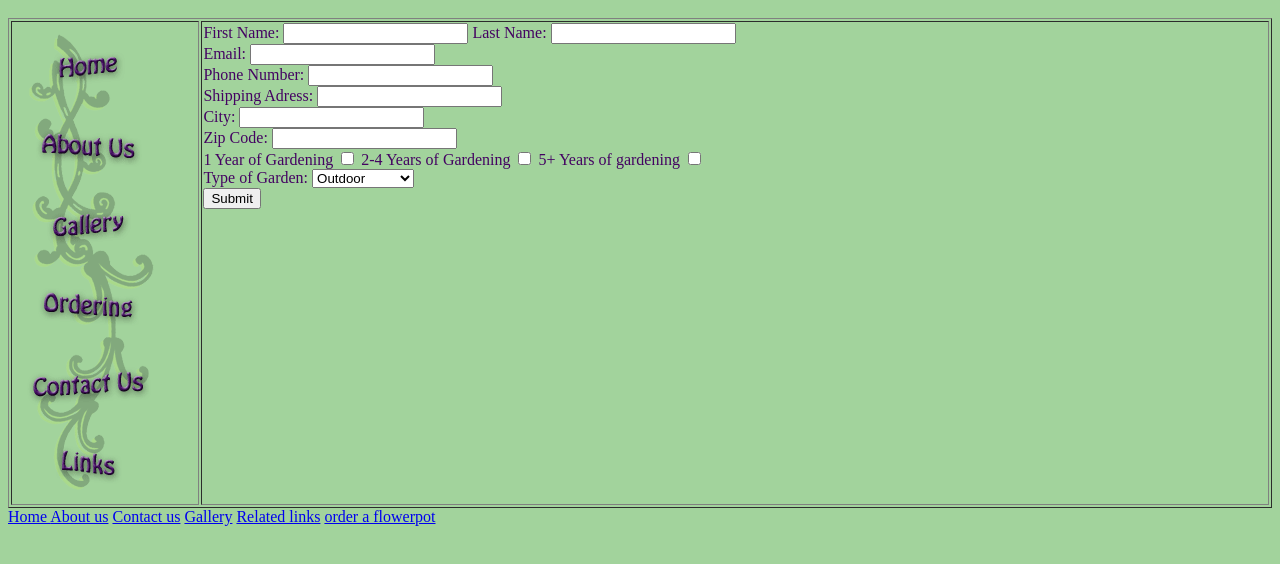
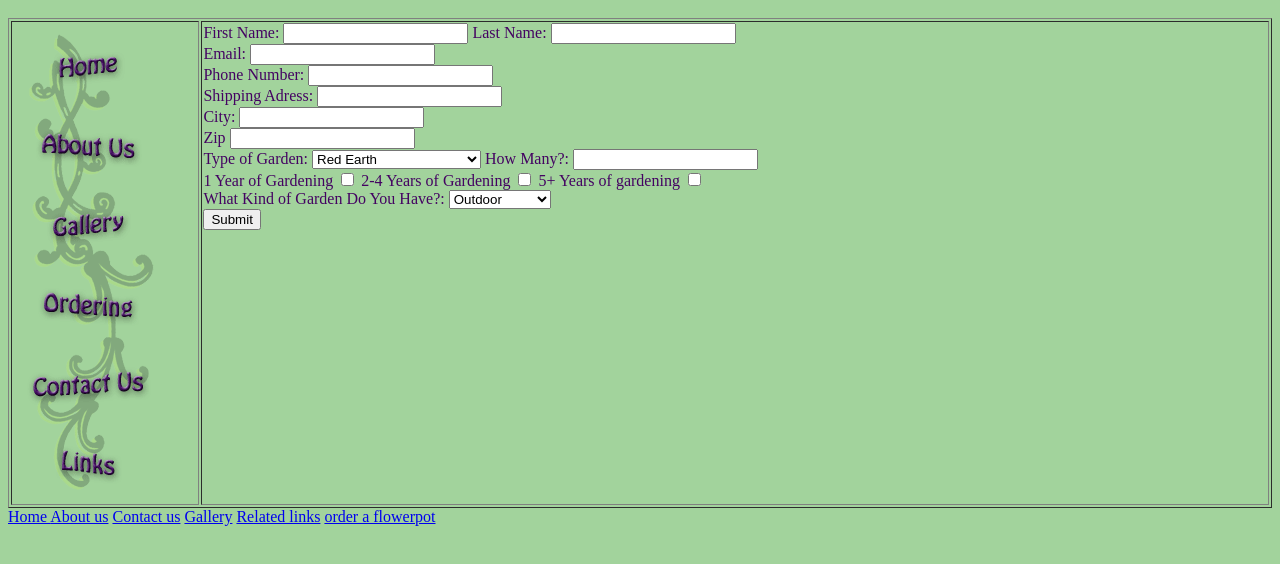
Before and after one commit to jacobnewcomb06/flowerpot, a plain HTML site: page order.htm in a window 1280 px wide. Shown: the part 48-612 px from the top of the page. Drawn offline with Linux system fonts and the light colour scheme.

Commit message:
Add files via upload

```diff
--- a/order.htm
+++ b/order.htm
@@ -62,9 +62,24 @@
                 <input id="city" type="text" name="city" required>
                 <br>
 
-                <label for="zip">Zip Code:</label>
+                <label for="zip">Zip</label>
                 <input id="zip" type="number" name="zip" required>
                 <br>
+
+                <label for"garden">Type of Garden:</label>
+                <select name="types of gardens">
+                  <option value="red earth">Red Earth</option>
+                  <option value="night sky">Night Sky</option>
+                  <option value="country planter">Country Planter</option>
+                  <option value="chinese clay flower pot">Chinese Clay Flower Pot</option>
+                  <option value="italian erracotta">Italian Terracottaher</option>
+                  <option value="carved Ttrracotta">Carved Terracotta</option>
+                  <option value="classic clay">Classic Clay</option>
+                  </select>
+
+                  <label for="amount">How Many?:</label>
+                <input id="amount" type="number" name="amount" required>
+                  <br>
 
                 <label for="first year"> 1 Year of Gardening</label>
                 <input type="checkbox" name="first year" value="Gardening">
@@ -76,7 +91,7 @@
                 <input type="checkbox" name="5+ years" value="Gardening">
                 <br>
 
-                  <label for"garden">Type of Garden:</label>
+                  <label for"garden">What Kind of Garden Do You Have?:</label>
                 <select name="types of gardens">
                   <option value="outdoor">Outdoor</option>
                   <option value="indoor">Indoor</option>
```
